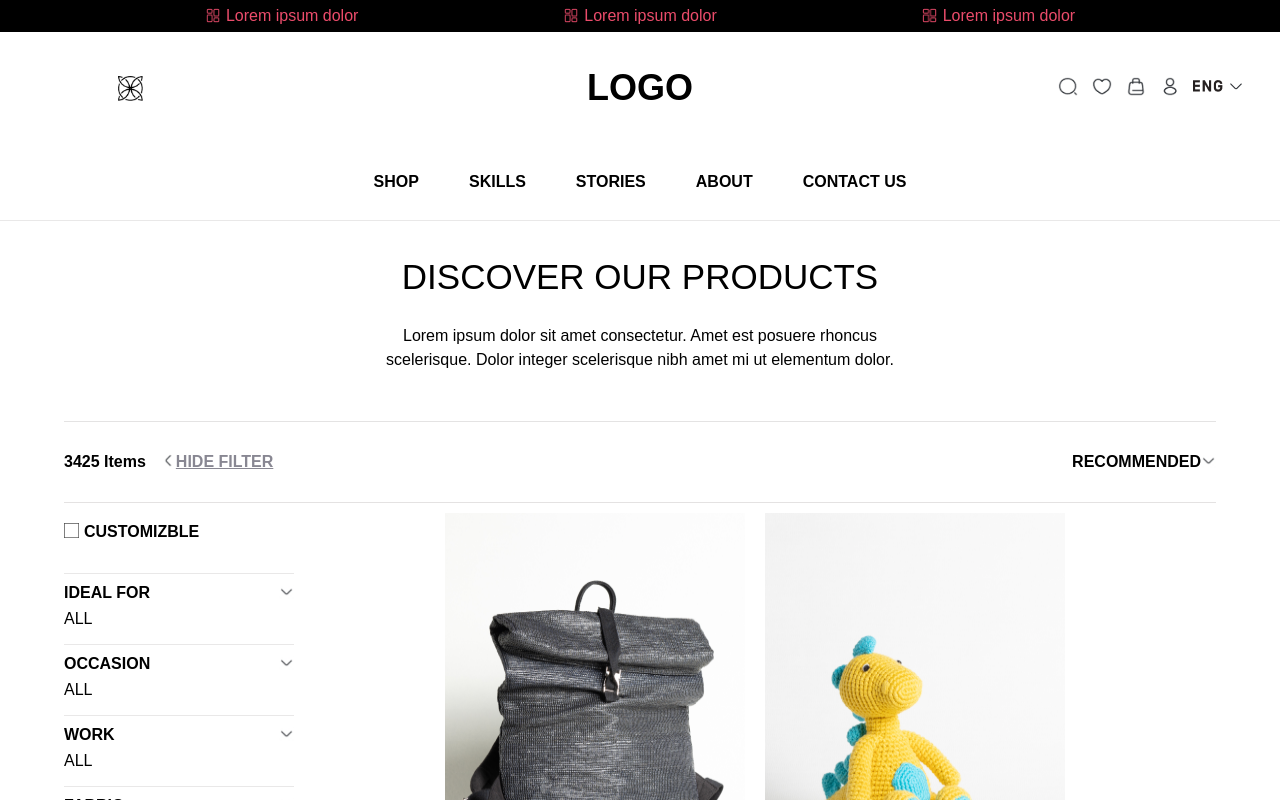
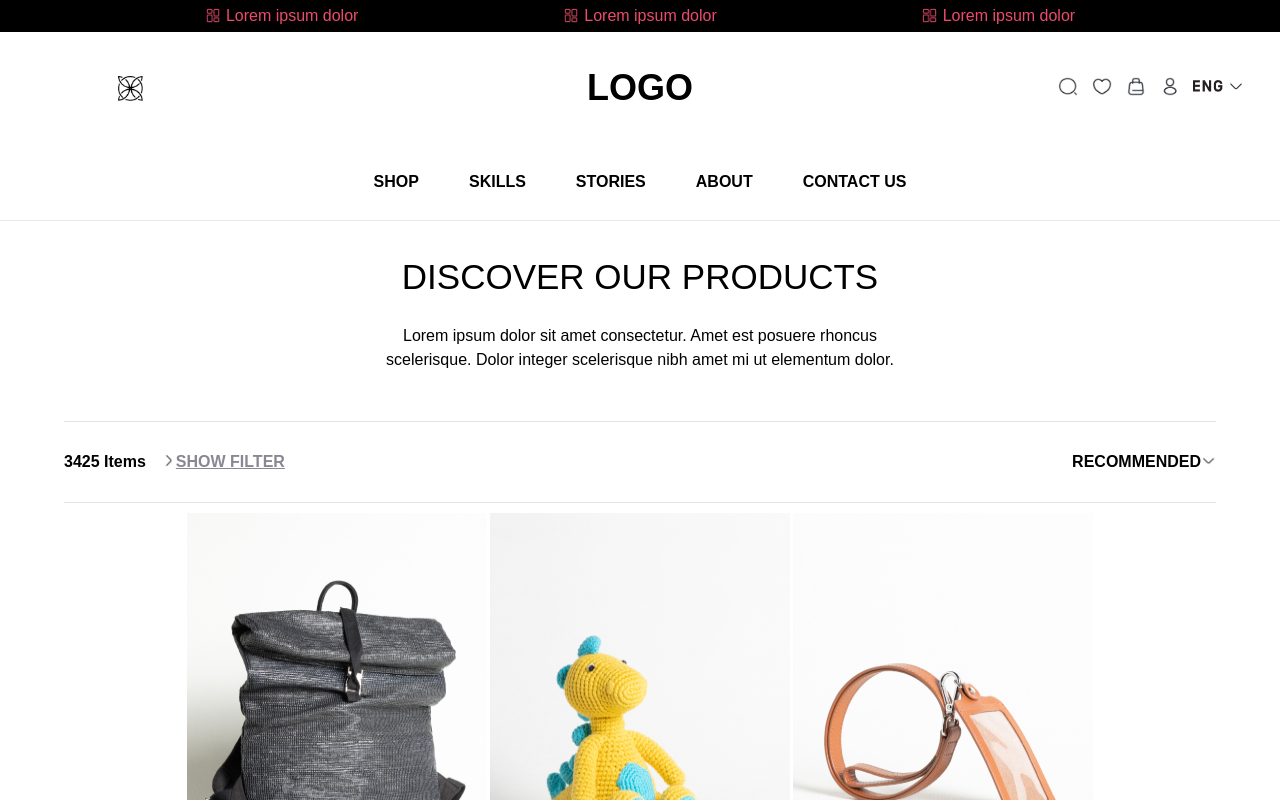
Before and after one commit to kalal-sateesh/appscrip-task, a React (Vite) app: page / in a window 1280 px wide. Shown: the top 800 px of the page. Built offline with nearby package versions, Linux system fonts and the light colour scheme.

Commit message:
changed filter condition

```diff
--- a/src/components/Products/Products.jsx
+++ b/src/components/Products/Products.jsx
@@ -13,7 +13,7 @@ import { useState } from "react";
 
 const Products = () => {
   const [data, setData] = useState(productsData);
-  const [isShow, setIsShow] = useState(true);
+  const [isShow, setIsShow] = useState(false);
   const [isRecomended, setisRecomended] = useState(false);
   const [text, setText] = useState("RECOMMENDED");
   const [isDropDown, setIsDropDown] = useState(false);
```
